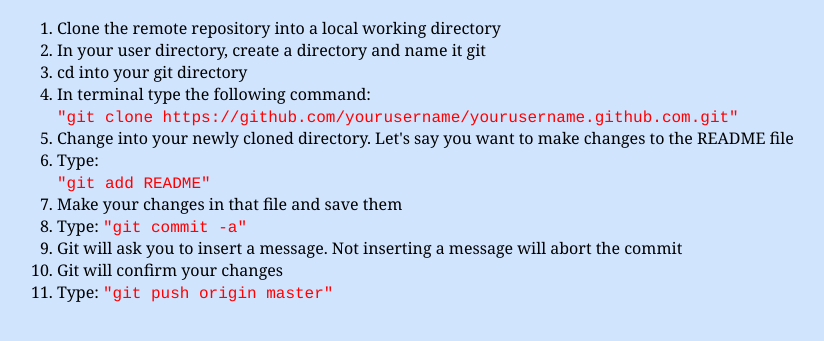
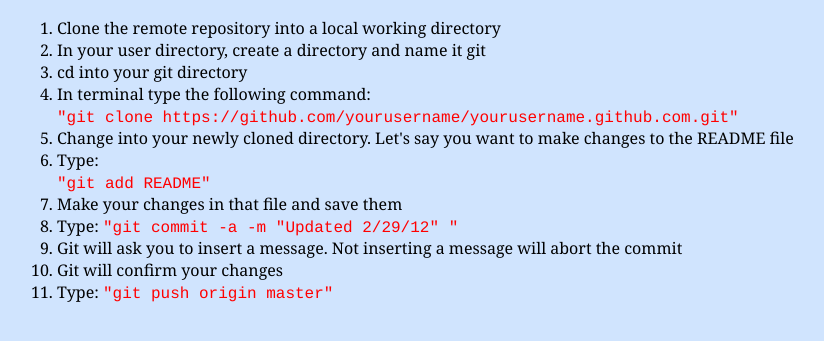
Before and after one commit to hikmatfaraj/hikmatfaraj.github.com, a plain HTML site: page index.html in a window 1280 px wide. Shown: the part 97-438 px from the top of the page, without its empty margins (31-855 px from the left). Drawn offline with Linux system fonts and the light colour scheme.

Commit message:
Update index.html

```diff
--- a/index.html
+++ b/index.html
@@ -45,7 +45,7 @@ ol.d {list-style-type:lower-alpha;}
         <li>Make your changes in that file and save them</li>
         <li>Type:
 
-            <font color="red" face="courier">"git commit -a"</font></li>
+            <font color="red" face="courier">"git commit -a -m "Updated 2/29/12" "</font></li>
         <li>Git will ask you to insert a message. Not inserting a message will abort the commit</li>
         <li>Git will confirm your changes</li>
         <li>Type:
```
